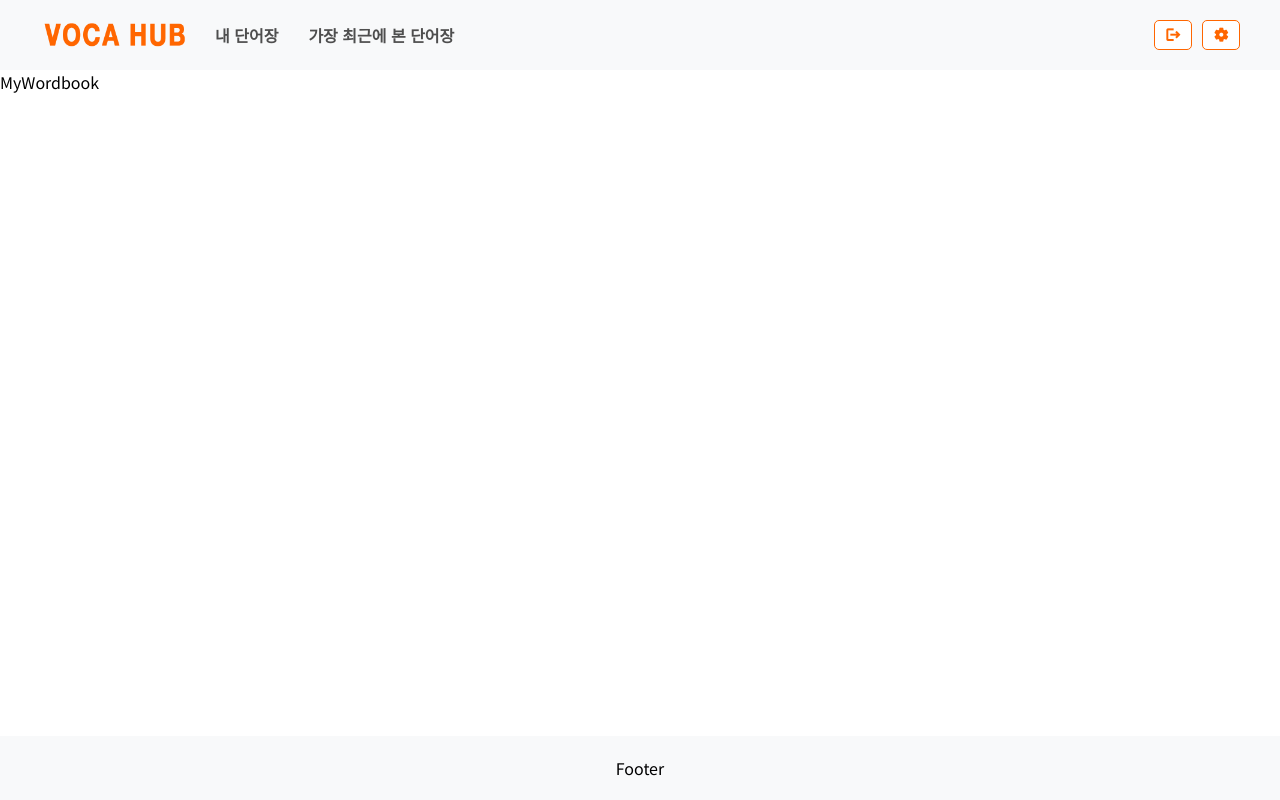
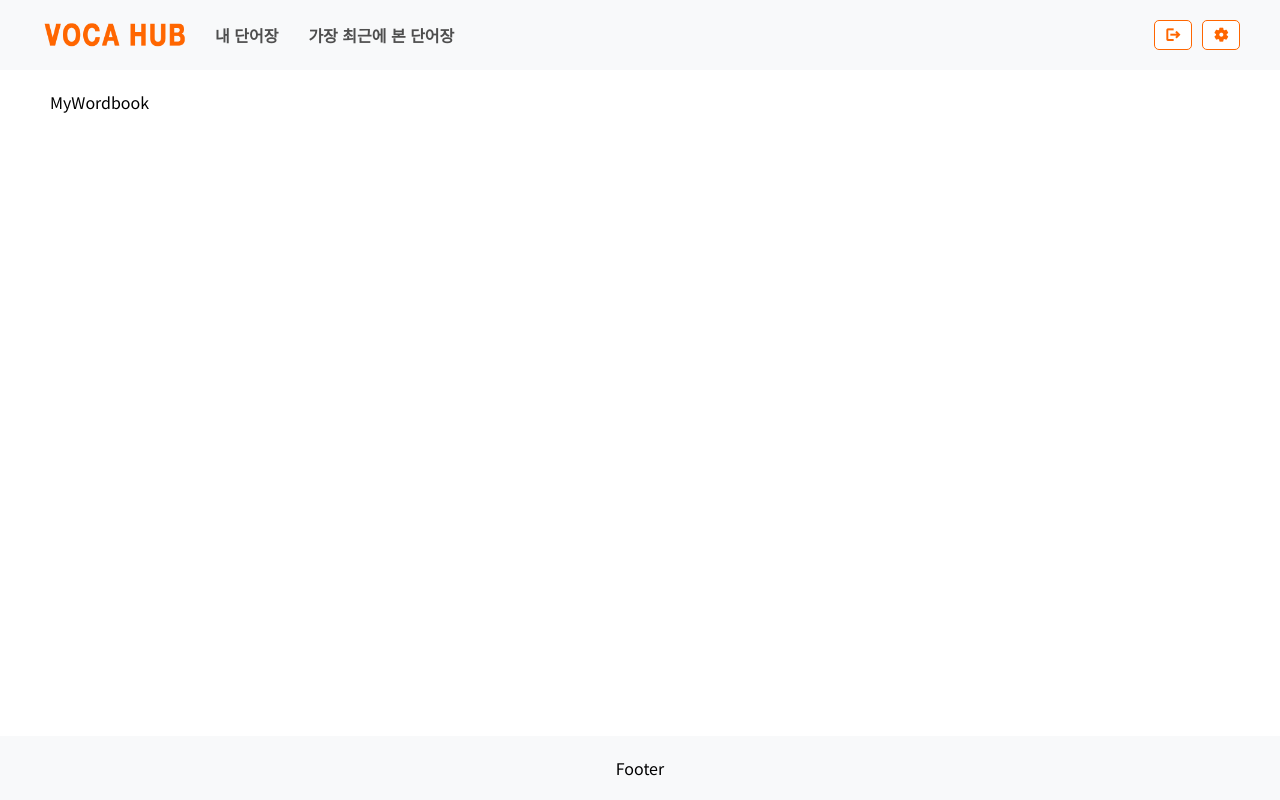
Before and after one commit to raipen/vocahub, a React (Create React App) app in the folder front/: page /mywordbook in a window 1280 px wide. Built offline with nearby package versions, Linux system fonts and the light colour scheme.

Commit message:
feat: create MainContainer and combine basic components

```diff
--- a/front/src/components/Header.tsx
+++ b/front/src/components/Header.tsx
@@ -3,7 +3,7 @@ import Logo from '@assets/Title.png';
 import { Link } from 'react-router-dom';
 import { useContext } from 'react';
 import { LoginContext } from '@context/LoginContext';
-import { Button } from '@components/Button';
+import { Button } from '@components';
 
 const HeaderContainer = styled.header`
   background-color: #f8f9fa;
--- a/front/src/components/Button.tsx
+++ b/front/src/components/index.tsx
@@ -19,3 +19,19 @@ export const Button = styled.button`
         color: white;
     }
 `;
+
+export const MainContainer = styled.main<{ background?: string }>`
+  padding: 20px max(30px, calc(50% - 590px));
+  width: 100%;
+  display: flex;
+  flex-direction: column;
+  background-color: ${props => props.background || 'white'};
+`;
+
+export const Input = styled.input`
+  padding: 10px;
+  border: 1px solid #e9ecef;
+  border-radius: 5px;
+  margin: 10px 0;
+  width: 100%;
+`;
--- a/front/src/pages/MyWordbook.tsx
+++ b/front/src/pages/MyWordbook.tsx
@@ -1,8 +1,10 @@
+import { MainContainer } from "@components";
+
 function MyWordbook() {
   return (
-    <div>
+    <MainContainer>
       MyWordbook
-    </div>
+    </MainContainer>
   );
 }
 
--- a/front/tsconfig.json
+++ b/front/tsconfig.json
@@ -23,6 +23,7 @@
     "paths": {
       "@pages/*": ["src/pages/*"],
       "@components/*": ["src/components/*"],
+      "@components": ["src/components"],
       "@context/*": ["src/context/*"],
       "@hooks/*": ["src/hooks/*"],
       "@utils/*": ["src/utils/*"],
```
